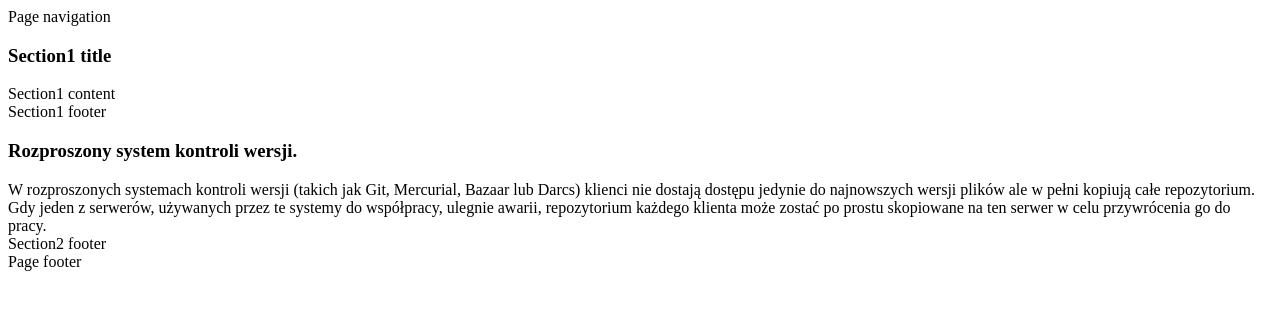
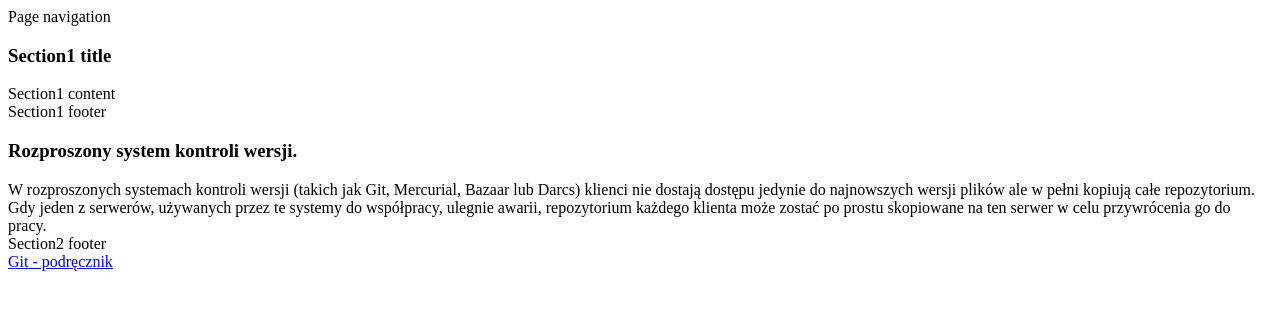
Before and after one commit to dajvid34/iislabpio_180143, a plain HTML site: page index.html in a window 1280 px wide. Drawn offline with Linux system fonts and the light colour scheme.

Commit message:
finalizowanie pracy w cecha2

```diff
--- a/index.html
+++ b/index.html
@@ -30,7 +30,7 @@
 			</footer>
 		</section>
 		<footer  class="navbar">
-			Page footer
+			<a href="http://git-scm.com/book/pl/Pierwsze-kroki-Wprowadzenie-do-kontroli-wersji#Rozproszone-systemy-kontroli-wersji">Git - podręcznik</a>
 		</footer>
 	</body>
 </html>
```
